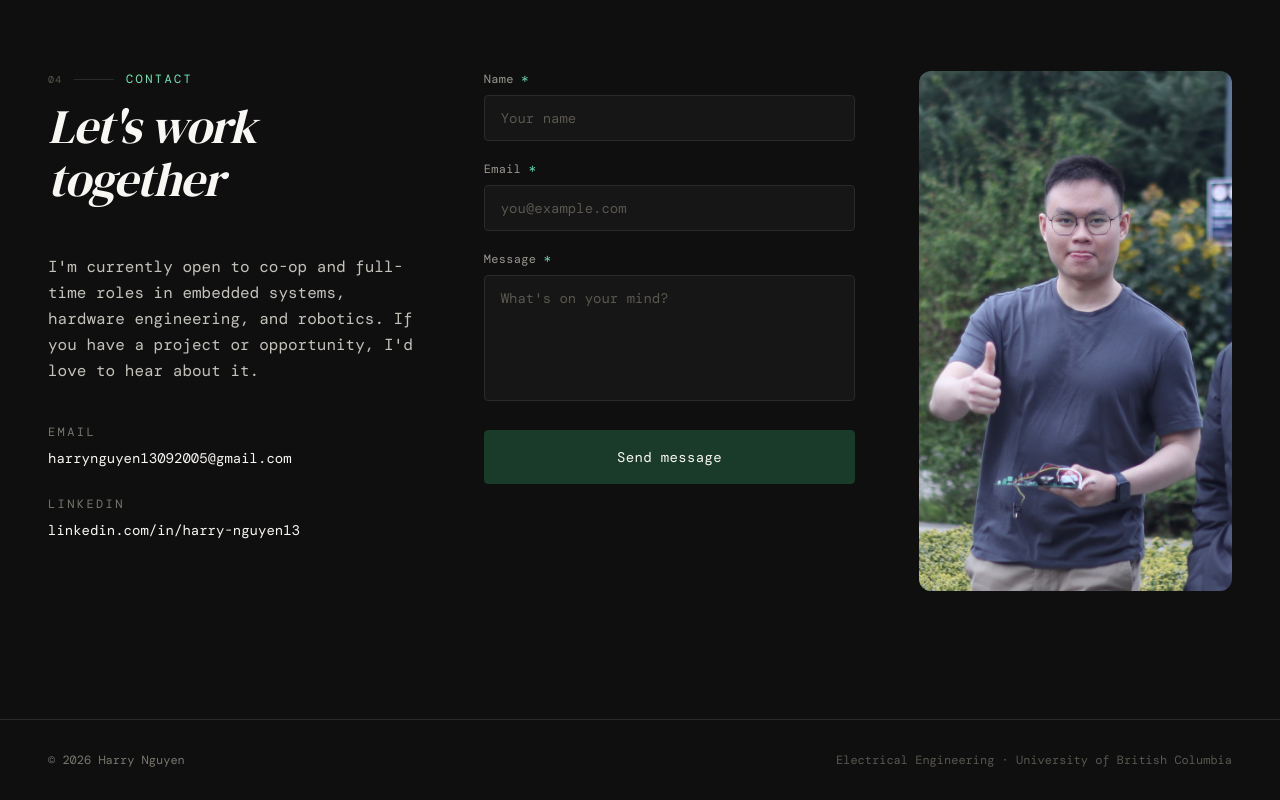
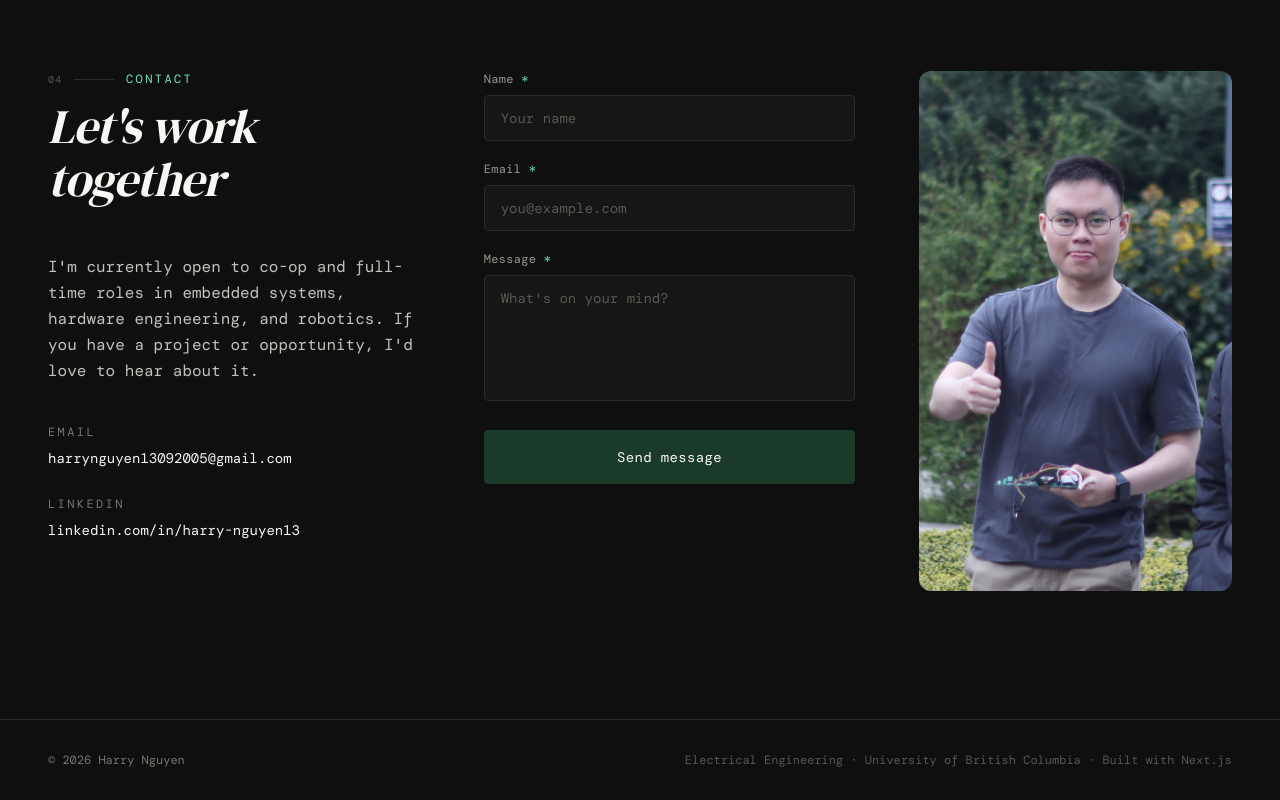
Before and after one commit to harryHatesCPEN211/Portfolio, a Next.js app: page / in a window 1280 px wide. Shown: the part 3499-4299 px from the top of the page. Built offline with nearby package versions, Linux system fonts and the light colour scheme; a web font is replaced by a local one.

Commit message:
Test deploy: add Built with Next.js to footer

```diff
--- a/src/components/layout/Footer.tsx
+++ b/src/components/layout/Footer.tsx
@@ -6,7 +6,7 @@ export function Footer() {
           © {new Date().getFullYear()} Harry Nguyen
         </p>
         <p className="text-xs font-mono text-gray-600">
-          Electrical Engineering · University of British Columbia
+          Electrical Engineering · University of British Columbia · Built with Next.js
         </p>
       </div>
     </footer>
```
